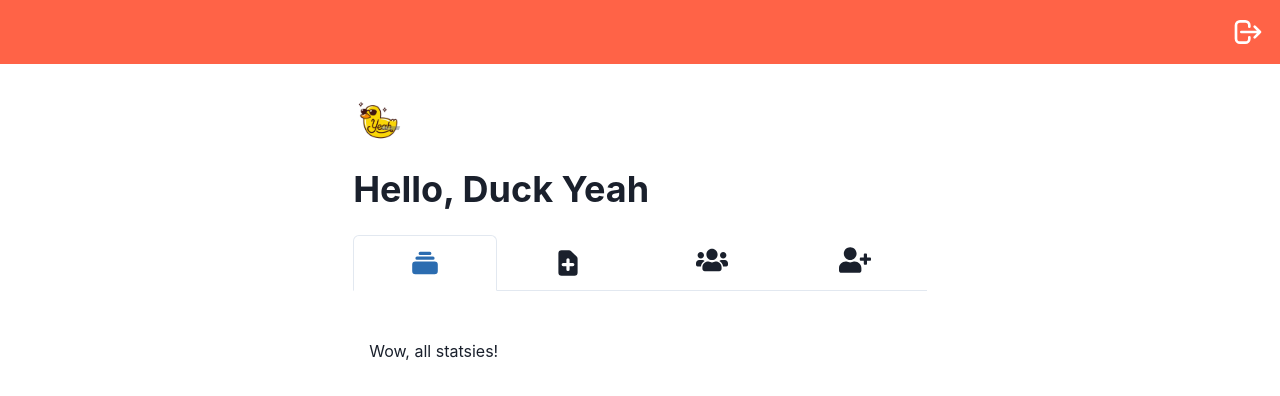
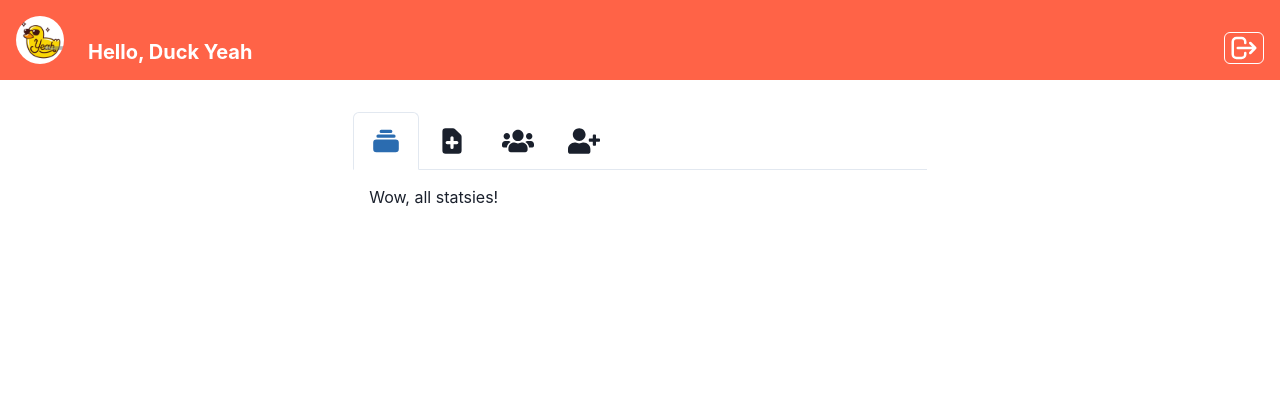
Before and after one commit to Keremesh/statsy-mern, a React (Create React App) app in the folder client/: page / in a window 1280 px wide. Shown: the top 396 px of the page. Built offline with nearby package versions, Linux system fonts and the light colour scheme.

Commit message:
cleaned up styling

```diff
--- a/client/src/components/CreatePlayer.js
+++ b/client/src/components/CreatePlayer.js
@@ -16,7 +16,10 @@ import {
   Td,
   Center,
   Box,
+  HStack,
   VStack,
+  Link,
+  Spacer,
 } from "@chakra-ui/react";
 
 const CreatePlayer = () => {
@@ -76,8 +79,9 @@ const CreatePlayer = () => {
   return (
     <>
       <ChakraProvider>
-        <VStack align="center" justify="center" spacing={8}>
-          <Card mt={10} w="400px" variant="outline">
+      {/* <Link href='/'>Back to dashboard</Link> */}
+        <HStack spacing={6}>
+          <Card mt={10} w="300px" variant="outline">
             <CardBody>
               <Heading color="teal" pb="30px" align="center" size="md">
                 Add New Player
@@ -102,9 +106,11 @@ const CreatePlayer = () => {
               </form>
             </CardBody>
           </Card>
+          {/* <Spacer /> */}
           {/* Display the created player details */}
           {createdPlayer && (
             <div>
+              {/* <VStack w="400px" spacing={4}> */}
               <Box justify="center" align="center">
                 <Heading mb={3} size="md">
                   Player created!
@@ -127,9 +133,10 @@ const CreatePlayer = () => {
                   </Tr>
                 </Table>
               </Box>
+              {/* </VStack> */}
             </div>
           )}
-        </VStack>
+        </HStack>
       </ChakraProvider>
     </>
   );
--- a/client/src/components/Dashboard.js
+++ b/client/src/components/Dashboard.js
@@ -25,12 +25,13 @@ const Dashboard = () => {
     <ChakraProvider>
       <NavBar></NavBar>
       <Container>
-        <Avatar name="O K" size="md" src="duck.jpg" mb={6} />
+        {/* <Avatar name="O K" size="md" src="duck.jpg" mb={6} />
         <Heading as="h2" size="xl" noOfLines={1} mb={6}>
           Hello, Duck Yeah
-        </Heading>
-        <Tabs isFitted variant="enclosed">
-          <TabList mb="2em">
+        </Heading> */}
+        <Tabs variant="enclosed" size='lg'>
+        {/* orientation="vertical"  */}
+          <TabList>
             <Tooltip label="View all statsies">
               <Tab>
                 <Icon as={HiCollection} boxSize={8} />
@@ -43,32 +44,30 @@ const Dashboard = () => {
             </Tooltip>
             <Tooltip label="View all players">
               <Tab>
-              <Link to="/player">
+              {/* <Link to="/player"> */}
                 <Icon as={FaUsers} boxSize={8} />
-              </Link>
+              {/* </Link> */}
               </Tab>
             </Tooltip>
             <Tooltip label="Add new player">
               <Tab>
-                <Link to="/player/add">
+                {/* <Link to="/player/add"> */}
                   <Icon as={FaUserPlus} boxSize={8} />
-                </Link>
+                {/* </Link> */}
               </Tab>
             </Tooltip>
           </TabList>
-          <TabPanels>
-            <TabPanel>
+          <TabPanels >
+            <TabPanel >
               <p>Wow, all statsies!</p>
             </TabPanel>
             <TabPanel>
               <p>Wow, new statsy!</p>
             </TabPanel>
             <TabPanel>
-              {/* <p>Wow, all players!</p> */}
               <PlayerList />
             </TabPanel>
             <TabPanel>
-              <p>Wow, new player!</p>
               <CreatePlayer />
             </TabPanel>
           </TabPanels>
--- a/client/src/components/NavBar.js
+++ b/client/src/components/NavBar.js
@@ -1,12 +1,40 @@
 import React from "react";
-import { ChakraProvider, Box, Icon, Spacer } from "@chakra-ui/react";
+import { useNavigate } from "react-router-dom";
+import { ChakraProvider, Box, IconButton, Spacer, Avatar, Heading } from "@chakra-ui/react";
 import { HiOutlineLogout } from "react-icons/hi";
 
 const NavBar = () => {
+  const navigate = useNavigate();
+  const handleLogOut = () => {
+    navigate("/login");
+  };
+
   return (
     <ChakraProvider>
-      <Box display='flex' bg="tomato" w="100%" p={4} mb={8} color="white" alignItems='flex-end'>
-      <Spacer /><Icon as={HiOutlineLogout} boxSize={8} placement='right'/>
+      <Box
+        display="flex"
+        bg="tomato"
+        w="100%"
+        p={4}
+        mb={8}
+        color="white"
+        alignItems="flex-end"
+      >
+        <Avatar name="O K" size="md" src="duck.jpg" />
+        <Heading as="h3" size="md" mx={6}>
+          Hello, Duck Yeah
+        </Heading>
+        <Spacer />{" "}
+        <IconButton
+          variant="outline"
+          colorScheme="black"
+          aria-label="Log out"
+          as={HiOutlineLogout}
+          boxSize={8}
+          placement="right"
+          onClick={handleLogOut}
+          cursor="pointer"
+        />
       </Box>
     </ChakraProvider>
   );
--- a/client/src/components/PlayerDetail.js
+++ b/client/src/components/PlayerDetail.js
@@ -57,15 +57,27 @@ const PlayerDetail = () => {
   };
 
   const handleDeleteClick = () => {
-    if (window.confirm(`Are you sure you want to delete ${player.nickname}?`)) {
+    const token = window.localStorage.getItem("token");
+    if (token) {
+      if (
+        window.confirm(`Are you sure you want to delete ${player.nickname}?`)
+      ) {
         axios
-        .delete(`http://localhost:5001/player/${player._id}`)
+          .delete(`http://localhost:5001/player/${player._id}`, {
+            headers: {
+              Authorization: `Bearer ${token}`,
+            },
+          })
           .then(() => {
             console.log("Player deleted successfully");
+            navigate("/player");
           })
           .catch((error) => {
             console.log(error);
           });
+      } else {
+        console.log("No token found");
+      }
     }
   };
 
@@ -80,8 +92,10 @@ const PlayerDetail = () => {
         })
         .then((res) => {
           console.log("Player updated successfully");
-        setUpdatedPlayer({ ...updatedPlayer, _id:res.data.player._id });
-        navigate(`/player/${res.data.player._id}`);
+          setPlayer(res.data.player);
+          // setUpdatedPlayer({ ...updatedPlayer, _id:res.data.player._id });
+          // navigate(`/player/${res.data.player._id}`);
+          window.alert("Player Updated!");
           setEditMode(false);
         })
         .catch((error) => {
@@ -101,16 +115,66 @@ const PlayerDetail = () => {
     }));
   };
 
+  const handleReturnClick = () => {
+    navigate("/");
+  };
+
   return (
-    <>
       <ChakraProvider>
-        <Container pt={"100px"}>
+        <Container maxW="xl" mt={5}>
           {player && (
-            <>
-              <Heading>Player details</Heading>
-              <Box marginTop="20px">
-                {editMode ? (
-                  <div>
+              <Box borderWidth="1px" borderRadius="lg" p={4} marginTop="20px">
+                <Heading size="md" mb={4}>
+                  Player details
+                </Heading>
+                <Box>
+              <Text fontWeight="bold">Nickname:</Text>
+              <Text>{player.nickname}</Text>
+            </Box>
+            <Box mt={2}>
+              <Text fontWeight="bold">Email:</Text>
+              <Text>{player.email}</Text>
+            </Box>
+            <Box mt={2}>
+              <Text fontWeight="bold">Agent:</Text>
+              <Text>{player.agent}</Text>
+            </Box>
+            <Button
+              mt={4}
+              onClick={handleEditClick}
+              colorScheme="teal"
+              size="sm"
+            >
+              Update
+            </Button>
+            <Button
+              mt={4}
+              onClick={handleDeleteClick}
+              colorScheme="red"
+              size="sm"
+            >
+              Delete
+            </Button>
+            <Button
+              mt={4}
+              onClick={handleReturnClick}
+              colorScheme="teal"
+              size="sm"
+            >
+              Return to dashboard
+            </Button>
+                  {/* <Text >Nickname: {player.nickname}</Text>
+                  <Text>Email: {player.email}</Text>
+                  <Text>Agent: {player.agent}</Text>
+                  <Button onClick={handleEditClick}>Update</Button>
+                  <Button onClick={handleDeleteClick} colorScheme="red">
+                    Delete
+                  </Button>
+                  <Button onClick={handleReturnClick} colorScheme="teal">
+                    Return to list
+                  </Button> */}
+                {editMode && (
+                  <Box mt={4}>
                     <form>
                       <FormLabel color="teal">Nickname</FormLabel>
                       <Input
@@ -119,77 +183,37 @@ const PlayerDetail = () => {
                         value={updatedPlayer.nickname}
                         onChange={handleInputChange}
                       />
-                      <FormLabel color="teal">Email</FormLabel>
+                      <FormLabel color="teal" mt={2}>Email</FormLabel>
                       <Input
                         mb="10px"
                         name="email"
                         value={updatedPlayer.email}
                         onChange={handleInputChange}
                       />
-                      <FormLabel color="teal">Agent</FormLabel>
+                      <FormLabel color="teal" mt={2}>Agent</FormLabel>
                       <Input
                         mb="10px"
                         name="agent"
                         value={updatedPlayer.agent}
                         onChange={handleInputChange}
                       />
-                      <Center>
+                      <Center mt={4}>
                         <Button
-                          mt="10px"
                           colorScheme="teal"
                           variant="outline"
                           onClick={handleUpdateClick}
+                          size="sm"
                         >
                           Save
                         </Button>
                       </Center>
                     </form>
-                  </div>
-                ) : (
-                  <div>
-                    <Text>Nickname: {player.nickname}</Text>
-                    <Text>Email: {player.email}</Text>
-                    <Text>Agent: {player.agent}</Text>
-                    <Button onClick={handleEditClick}>Update</Button>
-                    <Button onClick={handleDeleteClick} colorScheme="red">
-                      Delete
-                    </Button>
-                  </div>
+                  </Box>
                 )}
               </Box>
-
-              {/* Display the created player details */}
-              {/* {createdPlayer && (
-            <div>
-              <Box justify="center" align="center">
-                <Heading mb={3} size="md">
-                  Player created!
-                </Heading>
-                <Heading mb={3} size="sm">
-                  New player details:
-                </Heading>
-                <Table>
-                  <Tr>
-                    <Th>Nickname:</Th>
-                    <Td>{createdPlayer.nickname}</Td>
-                  </Tr>
-                  <Tr>
-                    <Th>Email:</Th>
-                    <Td>{createdPlayer.email}</Td>
-                  </Tr>
-                  <Tr>
-                    <Th>Agent:</Th>
-                    <Td>{createdPlayer.agent}</Td>
-                  </Tr>
-                </Table>
-              </Box>
-            </div>
-          )} */}
-            </>
           )}
         </Container>
       </ChakraProvider>
-    </>
   );
 };
 
--- a/client/src/components/PlayerList.js
+++ b/client/src/components/PlayerList.js
@@ -17,7 +17,7 @@ import {
   TableContainer,
   Box,
   Button,
-  Stack,
+  // Stack,
   Link,
 } from "@chakra-ui/react";
 
@@ -58,22 +58,21 @@ const PlayerList = () => {
   //   console.log('Player clicked:', player._id);
   // };
 
-  const navigate = useNavigate(); // Get the navigate function
-
+  const navigate = useNavigate();
   const handlePlayerClick = (player) => {
-    // Programmatically navigate to the player's detail page
     navigate(`/player/${player._id}`);
   };
 
   return (
     <ChakraProvider>
       <Container>
+        {/* <Link href='/'>Back to dashboard</Link> */}
         <Heading color="teal" paddingBottom="50px" align="center" size="md">
           Players
         </Heading>
         <Box overflowX="auto">
           <TableContainer>
-            <Table>
+            <Table size="sm">
               <Thead>
                 <Tr>
                   <Th>Nickname</Th>
```
Lines whose indentation alone changed are shown as unchanged.
